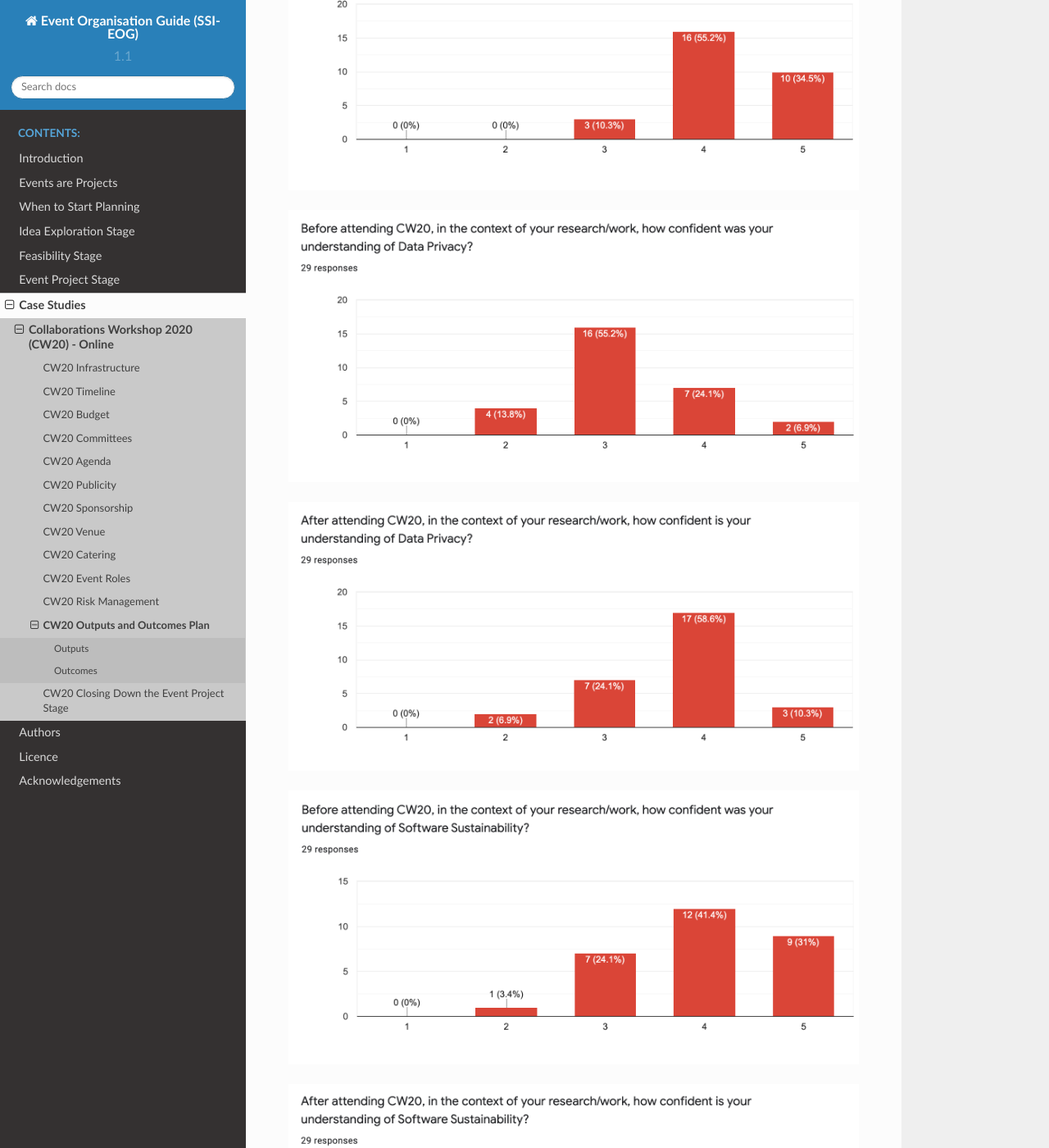
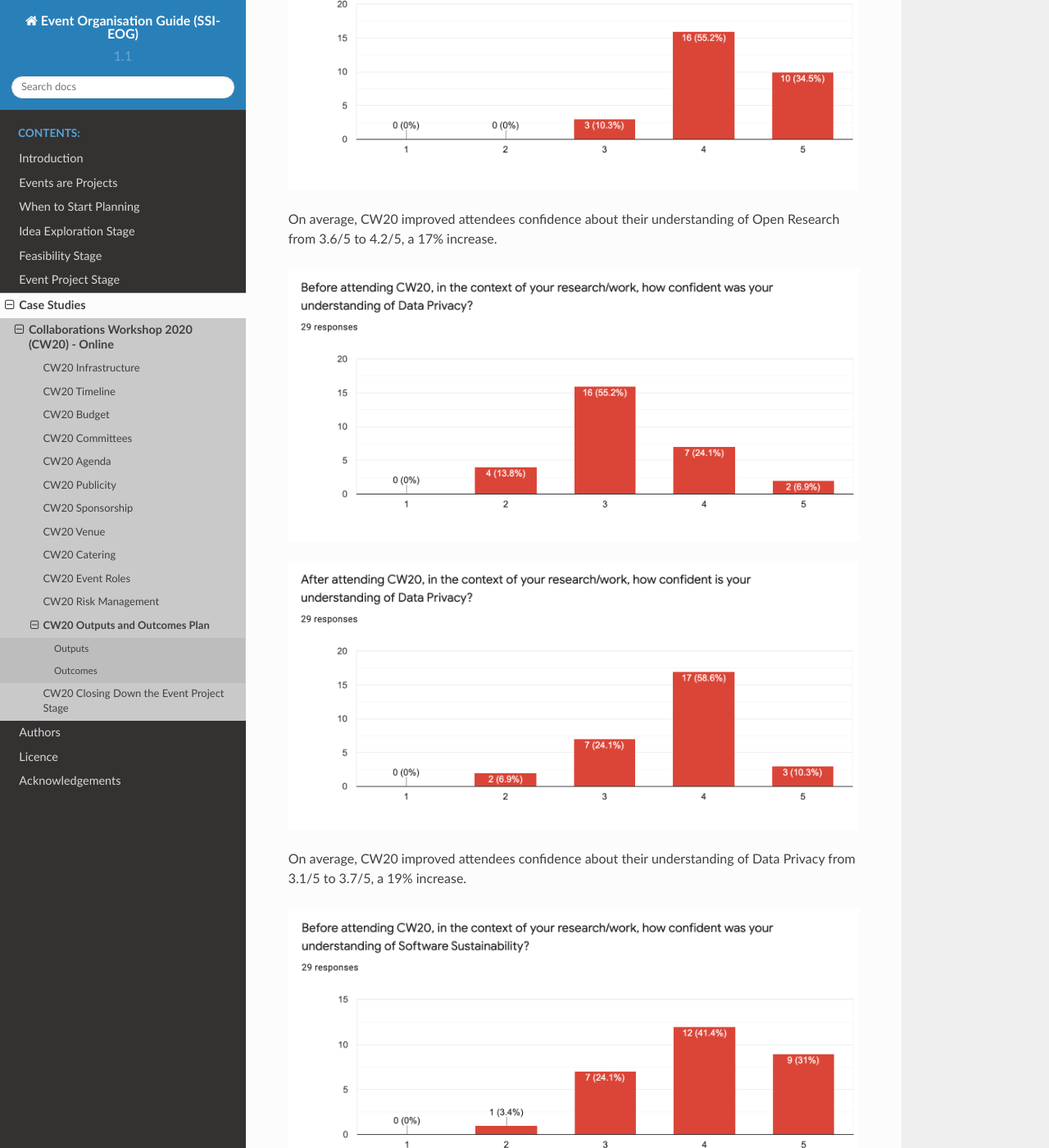
Before and after one commit to softwaresaved/event-organisation-guide, a Sphinx documentation site: the page built from docs/eog/case-studies-cw20-outputs-and-outcomes-plan.rst, in a window 1280 px wide and 1400 px high, scrolled down 1206 px. Shown: the whole window at 82% size. Built offline with Sphinx 7.4.7 and the Read the Docs theme 2.0.0, drawn with Linux system fonts in a browser that asks for light colours; some of the changed text lies outside the part shown.

Commit message:
Update case-studies-cw20-outputs-and-outcomes-plan.rst

```diff
--- a/docs/eog/case-studies-cw20-outputs-and-outcomes-plan.rst
+++ b/docs/eog/case-studies-cw20-outputs-and-outcomes-plan.rst
@@ -35,11 +35,15 @@
 .. figure:: ../img/CW20_OpenResearchAfter.png
   :alt: CW20 feedback
 
+On average, CW20 improved attendees confidence about their understanding of Open Research from 3.6/5 to 4.2/5, a 17% increase.
+
 .. figure:: ../img/CW20_DataPrivacyBefore.png
   :alt: CW20 feedback
 
 .. figure:: ../img/CW20_DataPrivacyAfter.png
   :alt: CW20 feedback
+
+On average, CW20 improved attendees confidence about their understanding of Data Privacy from 3.1/5 to 3.7/5, a 19% increase.
 
 .. figure:: ../img/CW20_SoftwareSustainabilityBefore.png
   :alt: CW20 feedback
@@ -47,4 +51,6 @@
 .. figure:: ../img/CW20_SoftwareSustainabilityAfter.png
   :alt: CW20 feedback
 
+On average, CW20 improved attendees confidence about their understanding of Software Sustainability from 4/5 to 4.3/5, an 8% increase.
+
 As CW20 took place online relatively early on in the pandemic, it had an impact on virtual events run by others, and the Institute was often consulted regarding the use of Zoom.
```
